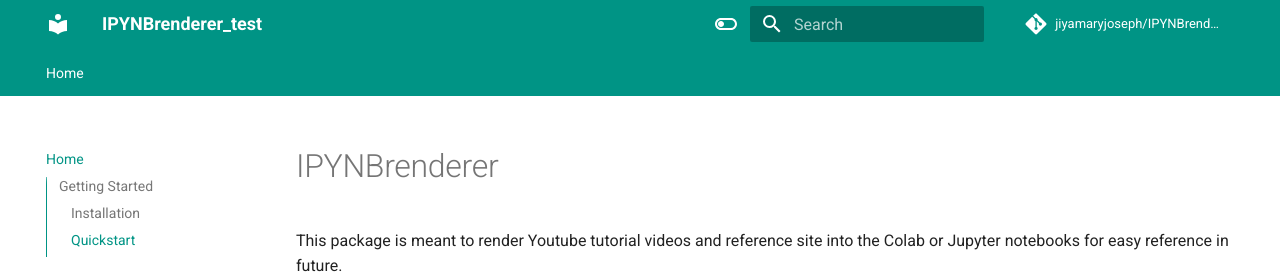
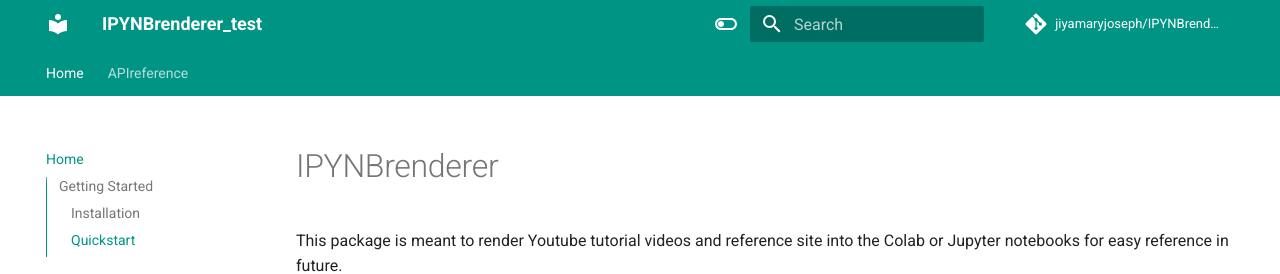
Before and after one commit to jiyamaryjoseph/IPYNBrenderer_test, an MkDocs documentation site: the page built from docs/index.md, in a window 1280 px wide and 1122 px high. Shown: the top 274 px of the window. Built offline with MkDocs 1.6.1 and Material for MkDocs 9.7.7, drawn with Linux system fonts in a browser that asks for light colours; comment, search, counter and statistics services are not loaded.

Commit message:
docyaml added

```diff
--- a/mkdocs.yml
+++ b/mkdocs.yml
@@ -3,7 +3,7 @@ site_name: IPYNBrenderer_test
 # defeine TOC or order of website-
 nav:
   - Home: index.md
-
+  - APIreference: APIreference.md
 site_author: Sunny Bhaveen Chandra
 site_description: >-
   A library for rendering and youtube site in jupyter notebook
--- a/requirements.txt
+++ b/requirements.txt
@@ -2,5 +2,5 @@ ipywidgets==8.0.2
 notebook==6.4.12
 py-youtube==1.1.7
 ensure==1.0.2
-mkdocs-material
+mkdocs-material # mkdoc save command
 -e .
```
